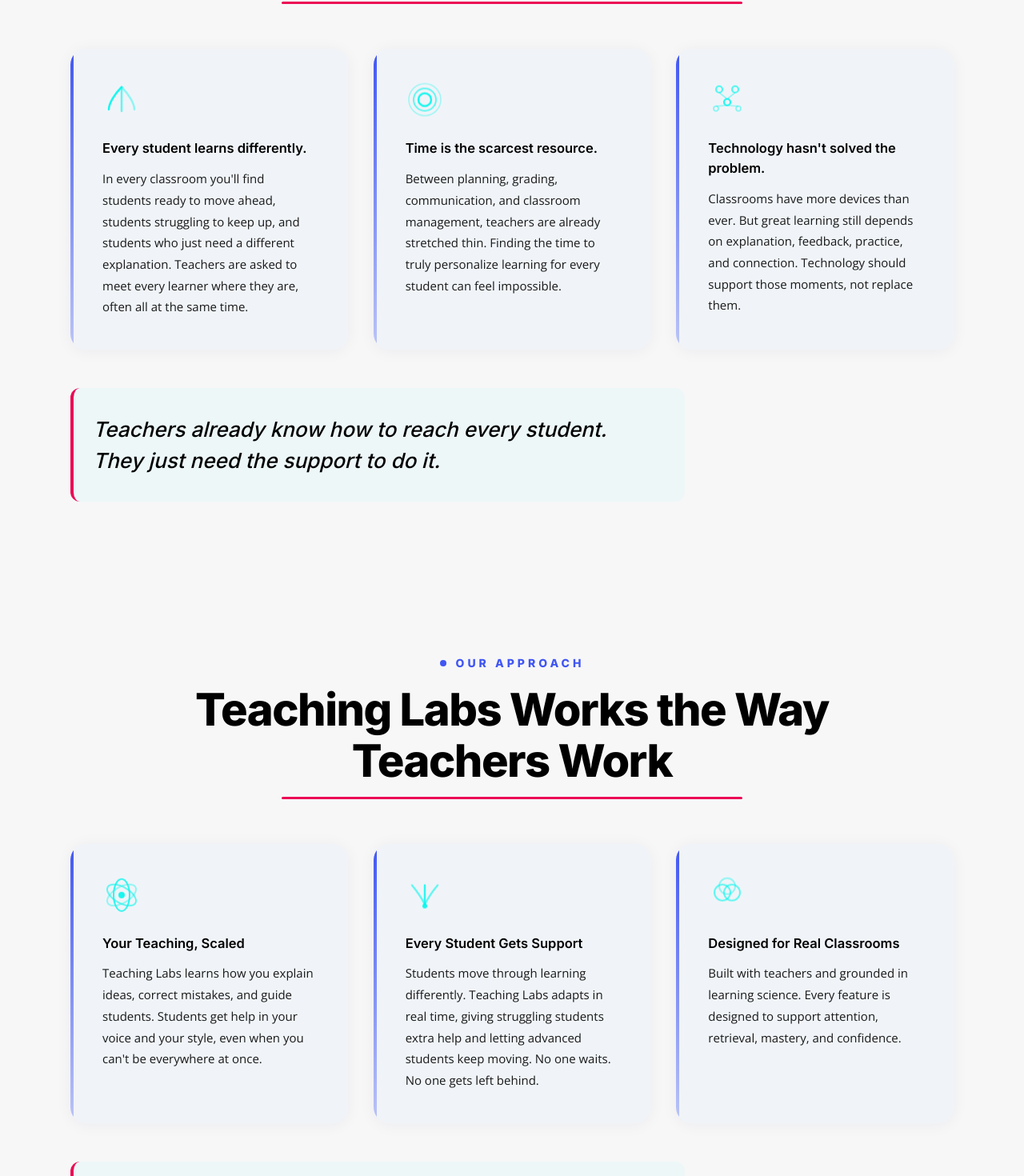
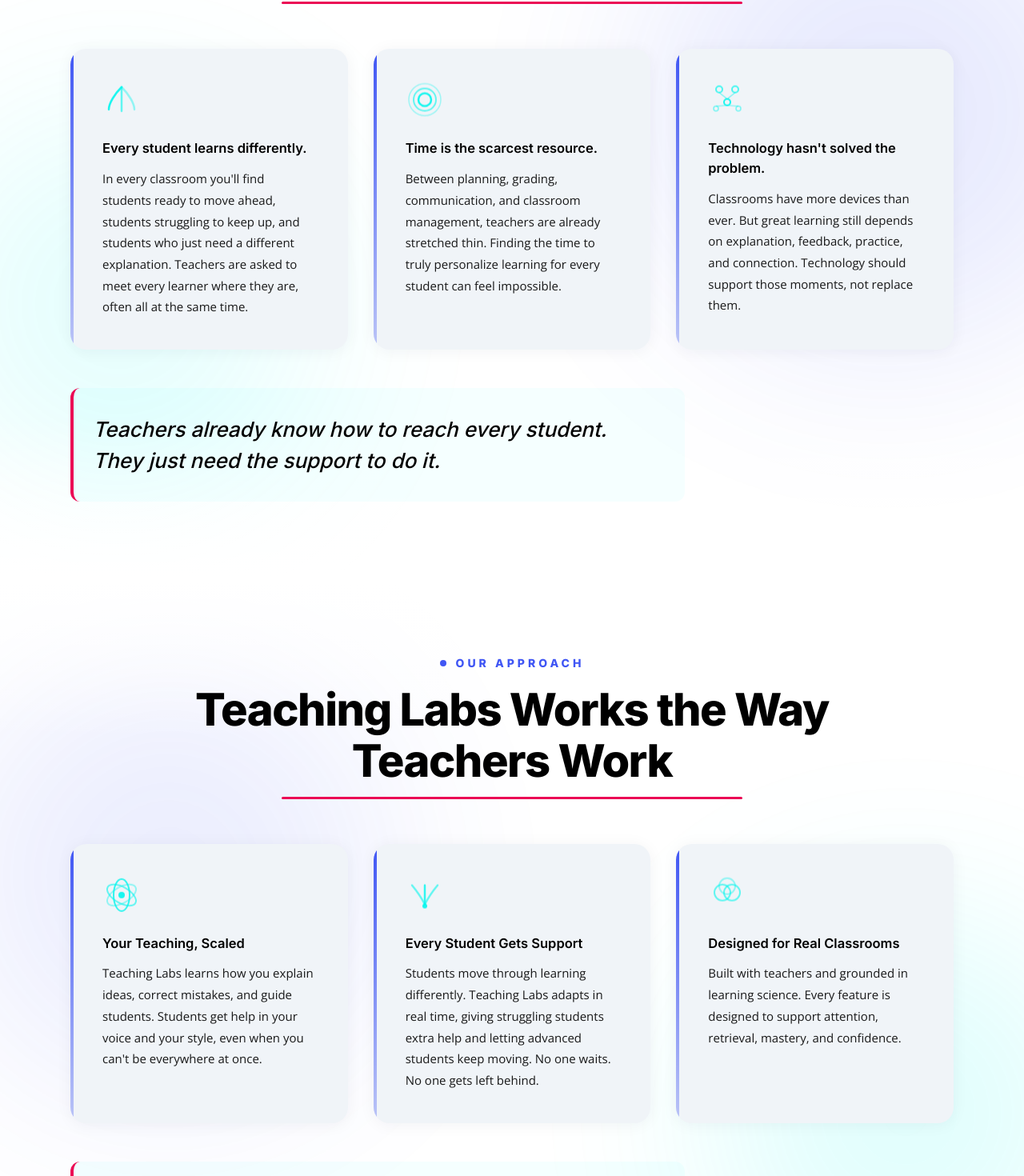
Before and after one commit to intellectualcreations/teachinglabs-marketing, a Next.js app: page / in a window 1280 px wide. Shown: the part 1079-2549 px from the top of the page at 80% size. Built offline with nearby package versions, Linux system fonts and the light colour scheme.

Commit message:
fix: text sections gray bg → white + subtle blobs (homepage)

```diff
--- a/app/page.tsx
+++ b/app/page.tsx
@@ -203,8 +203,14 @@ export default function HomePage() {
 
 
         {/* ── PROBLEM SECTION ── */}
-        <section className="bg-warm-white dark:bg-deep-navy">
-          <div className="max-w-[1200px] mx-auto px-12 py-24 max-md:px-6 max-md:py-16">
+        <section className="section-blend relative overflow-hidden bg-white dark:bg-deep-navy">
+          <div className="absolute inset-0 pointer-events-none dark:hidden" aria-hidden="true">
+            <div className="absolute w-[600px] h-[600px] rounded-full top-[5%] right-[-10%] opacity-[0.12]"
+              style={{ background: '#4056F4', filter: 'blur(120px)' }} />
+            <div className="absolute w-[500px] h-[500px] rounded-full bottom-[10%] left-[-8%] opacity-[0.10]"
+              style={{ background: '#00F6ED', filter: 'blur(120px)' }} />
+          </div>
+          <div className="relative z-10 max-w-[1200px] mx-auto px-12 py-24 max-md:px-6 max-md:py-16">
             <div className="text-center mb-14 fade-up">
               <Eyebrow>The Challenge</Eyebrow>
               <h2 className="font-heading font-extrabold tracking-[-1.5px] leading-[1.15] text-text-primary"
@@ -242,8 +248,14 @@ export default function HomePage() {
         </section>
 
         {/* ── SOLUTION SECTION ── */}
-        <section className="bg-warm-white dark:bg-deep-navy">
-          <div className="max-w-[1200px] mx-auto px-12 py-24 max-md:px-6 max-md:py-16">
+        <section className="section-blend relative overflow-hidden bg-white dark:bg-deep-navy">
+          <div className="absolute inset-0 pointer-events-none dark:hidden" aria-hidden="true">
+            <div className="absolute w-[550px] h-[550px] rounded-full top-[10%] left-[-5%] opacity-[0.10]"
+              style={{ background: '#4056F4', filter: 'blur(120px)' }} />
+            <div className="absolute w-[500px] h-[500px] rounded-full bottom-[5%] right-[-8%] opacity-[0.12]"
+              style={{ background: '#00F6ED', filter: 'blur(120px)' }} />
+          </div>
+          <div className="relative z-10 max-w-[1200px] mx-auto px-12 py-24 max-md:px-6 max-md:py-16">
             <div className="text-center mb-14 fade-up">
               <Eyebrow>Our Approach</Eyebrow>
               <h2 className="font-heading font-extrabold tracking-[-1.5px] leading-[1.15] text-text-primary"
```
